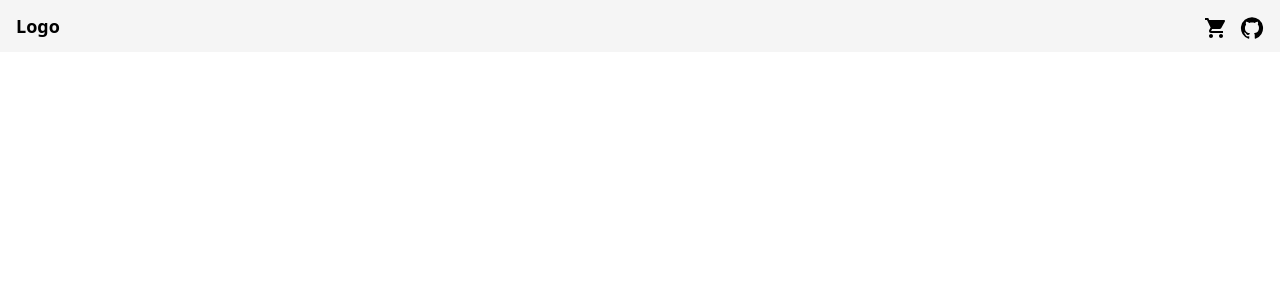
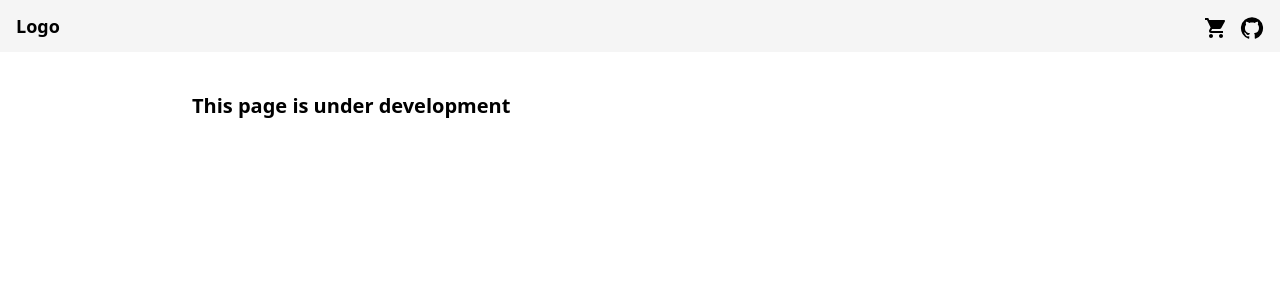
Before and after one commit to Maulidin-Ilham/fake-store-ilham, a React (Vite) app: page /cart in a window 1280 px wide. Before the commit this address had no page. Shown: the top 300 px of the page. Built offline with nearby package versions, Linux system fonts and the light colour scheme.

Commit message:
adding cart page

```diff
--- a/src/App.jsx
+++ b/src/App.jsx
@@ -2,6 +2,7 @@ import { BrowserRouter, Routes, Route } from "react-router-dom";
 import Home from "./pages/Home";
 import ProductDetail from "./components/ProductDetail";
 import Navbar from "./components/Navbar";
+import Cart from "./pages/Cart";
 
 function App() {
   return (
@@ -10,6 +11,7 @@ function App() {
       <Routes>
         <Route path="/" element={<Home />} />
         <Route path="/product/:id" element={<ProductDetail />} />
+        <Route path="/cart" element={<Cart />} />
       </Routes>
     </BrowserRouter>
   );
--- a/src/components/Navbar.jsx
+++ b/src/components/Navbar.jsx
@@ -8,7 +8,7 @@ const Navbar = () => {
         <a href="/">Logo</a>
       </div>
       <div className="flex space-x-3">
-        <a href="#">
+        <a href="/cart">
           <ShoppingCartIcon />
         </a>
         <a href="#">
--- /dev/null
+++ b/src/pages/Cart.jsx
@@ -0,0 +1,9 @@
+const Cart = () => {
+  return (
+    <div className="grid grid-cols-1  mx-10 my-10  lg:max-w-4xl lg:mx-auto md:max-w-2xl md:mx-auto">
+      <h1 className="text-xl font-bold">This page is under development</h1>
+    </div>
+  );
+};
+
+export default Cart;
--- a/src/components/ProductDetail.jsx
+++ b/src/pages/ProductDetail.jsx
@@ -1,7 +1,7 @@
 /* eslint-disable no-unused-vars */
 import { useParams } from "react-router-dom";
 import { useFetchDetail } from "../hooks/useFetchDetail";
-import Loading from "./Loading";
+import Loading from "../components/Loading";
 
 const ProductDetail = () => {
   const { id } = useParams();
```
